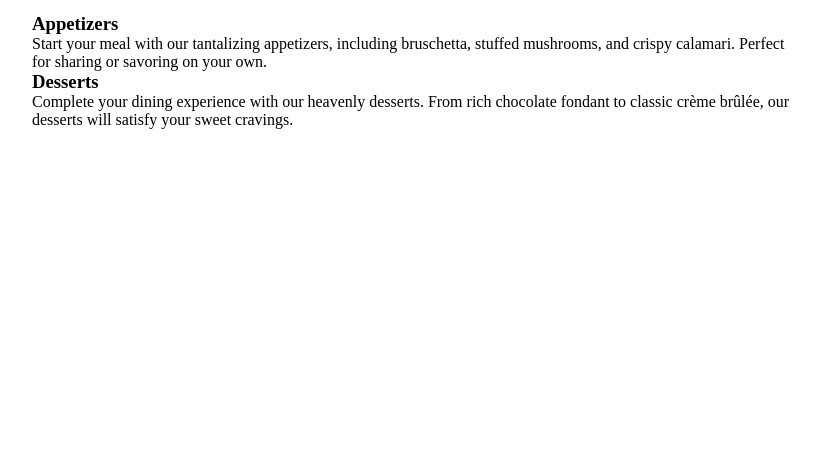
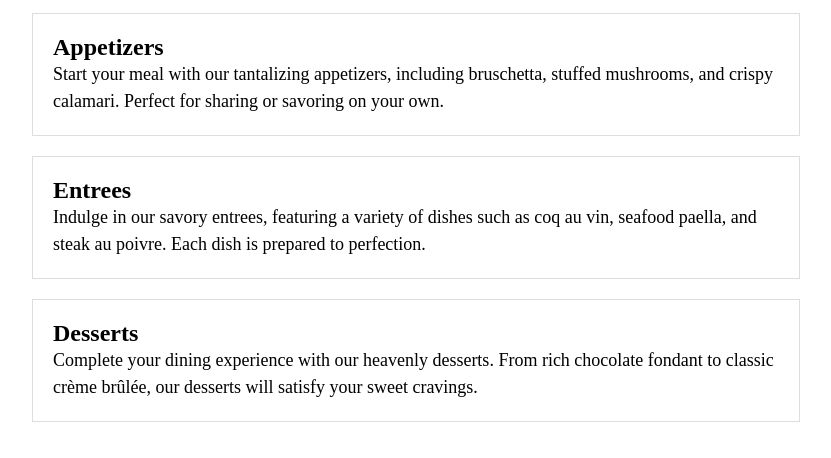
Before and after one commit to hoangvu2002/restaurant-page, a website built with webpack: page dist/index.html in a window 1280 px wide. Shown: the part 645-1103 px from the top of the page, without its empty margins (224-1055 px from the left). Before the commit the page ends 800 px from the top, so only its background shows below. Built offline with nearby package versions, Linux system fonts and the light colour scheme; files whose address does not match are found by name.

Commit message:
Add styling to the menu tab

```diff
--- a/src/menu.js
+++ b/src/menu.js
@@ -16,13 +16,15 @@ export default function menuTab() {
     menuItem1Desc.textContent = 'Start your meal with our tantalizing appetizers, including bruschetta, stuffed mushrooms, and crispy calamari. Perfect for sharing or savoring on your own.';
     menuItem1.appendChild(menuItem1Heading);
     menuItem1.appendChild(menuItem1Desc);
+    menuItem1.classList.add('menu-item');
     const menuItem2 = document.createElement('div');
     const menuItem2Heading = document.createElement('h3');
     const menuItem2Desc = document.createElement('p');
     menuItem2Heading.textContent = 'Entrees';
     menuItem2Desc.textContent = 'Indulge in our savory entrees, featuring a variety of dishes such as coq au vin, seafood paella, and steak au poivre. Each dish is prepared to perfection.';
-    menuItem2.appendChild(menuItem1Heading);
-    menuItem2.appendChild(menuItem1Desc);
+    menuItem2.appendChild(menuItem2Heading);
+    menuItem2.appendChild(menuItem2Desc);
+    menuItem2.classList.add('menu-item');
     const menuItem3 = document.createElement('div');
     const menuItem3Heading = document.createElement('h3');
     const menuItem3Desc = document.createElement('p');
@@ -30,6 +32,7 @@ export default function menuTab() {
     menuItem3Desc.textContent = 'Complete your dining experience with our heavenly desserts. From rich chocolate fondant to classic crème brûlée, our desserts will satisfy your sweet cravings.';
     menuItem3.appendChild(menuItem3Heading);
     menuItem3.appendChild(menuItem3Desc);
+    menuItem3.classList.add('menu-item');
     container.appendChild(menuItem1);
     container.appendChild(menuItem2);
     container.appendChild(menuItem3);
--- a/src/style.css
+++ b/src/style.css
@@ -89,3 +89,17 @@ h1 {
     background-color: #FF6F61;
     color: white;
 }
+
+.menu-item {
+    border: 1px solid #ddd;
+    background-color: #fff;
+    padding: 20px;
+    margin-bottom: 20px;
+}
+.menu-item h3 {
+    font-size: 24px;
+}
+.menu-item p {
+    font-size: 18px;
+    line-height: 1.5;
+}
```
Also changed, not shown: dist/bundle.js.
